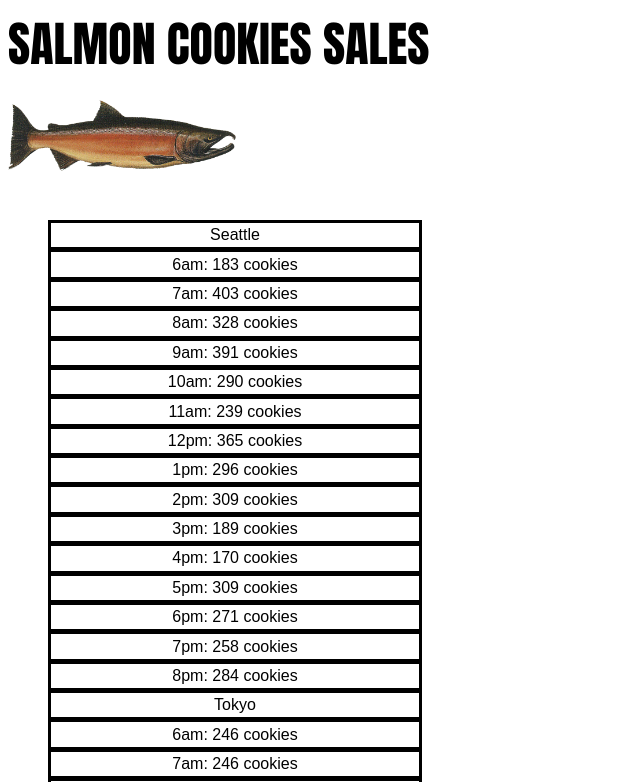
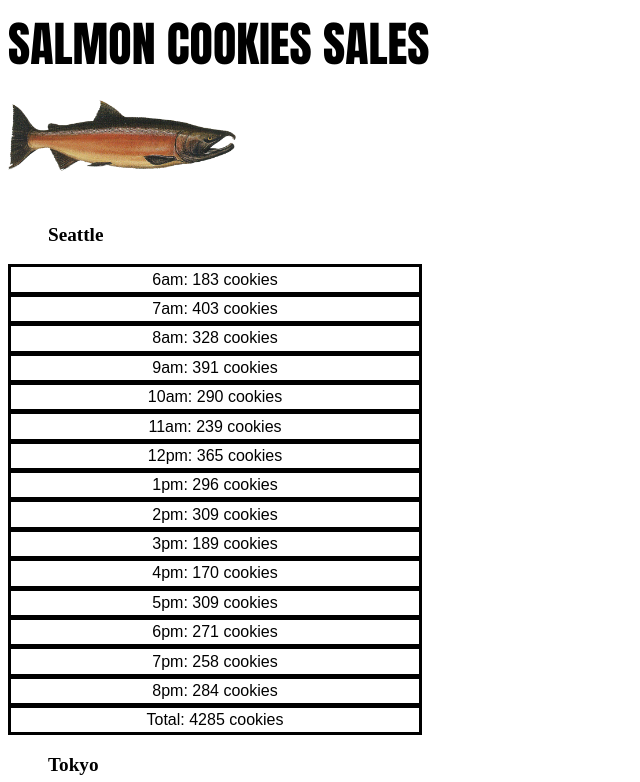
Before and after one commit to alexriverau/cookie-stand, a plain HTML site: page sales.html in a window 1280 px wide. Shown: the top 782 px of the page, without its empty margins (0-640 px from the left). Drawn offline with Linux system fonts and the light colour scheme.

Commit message:
added totals completed lab06

```diff
--- a/css/style.css
+++ b/css/style.css
@@ -25,6 +25,11 @@ img {
   margin-bottom: 30px;
 }
 
+ul {
+  font-weight: bolder;
+  font-size: larger;
+}
+
 li {
   font-family:sans-serif;
   list-style: none;
--- a/js/app.js
+++ b/js/app.js
@@ -35,54 +35,66 @@ let storeLocations = [
     minCust: 23,
     maxCust: 65,
     avgCookies: 6.3,
+    totalCookies: 0,
   },
   {
     location: 'Tokyo',
     minCust: 3,
     maxCust: 24,
     avgCookies: 1.2,
+    totalCookies: 0,
   },
   {
     location: 'Dubai',
     minCust: 11,
     maxCust: 38,
     avgCookies: 3.7,
+    totalCookies: 0,
   },
   {
     location: 'Paris',
     minCust: 20,
     maxCust: 38,
     avgCookies: 2.3,
+    totalCookies: 0,
   },
   {
     location: 'Lima',
     minCust: 2,
     maxCust: 16,
     avgCookies: 4.6,
+    totalCookies: 0,
   },
 ];
 
 function locationSales(location) {
   for (let i = 0; i < storeLocations.length; i++) {
     let storeLocation = storeLocations[i];
-    let cityLi = document.createElement('li');
-    cityLi.innerText = `${storeLocation.location}`;
-    document.getElementById('city').appendChild(cityLi);
-    for (let i = 0; i < storeHours.length; i++) {
-      let storeHour = storeHours[i];
+
+    let cityUl = document.createElement('ul');
+    cityUl.innerText = `${storeLocation.location}`;
+    document.getElementById('city').appendChild(cityUl);
+
+    for (let j = 0; j < storeHours.length; j++) {
+      let storeHour = storeHours[j];
       // console.log(storeHour);
       let randCustomer = Math.round(
         location.minCust + Math.random() * (location.maxCust - location.minCust)
       );
       // console.log(randCustomer);
       let randAvg = Math.round(randCustomer * location.avgCookies);
+      storeLocation.totalCookies += randAvg;
       // console.log(randAvg);
       let storeSales = `${storeHour} ${randAvg} cookies`;
       // console.log(storeSales);
+
       let salesLi = document.createElement('li');
       salesLi.innerText = `${storeSales}`;
       document.getElementById('city').appendChild(salesLi);
     }
+    let locationTotal = document.createElement('li');
+    locationTotal.innerText = `Total: ${storeLocation.totalCookies} cookies`;
+    document.getElementById('city').appendChild(locationTotal);
   }
 }
 locationSales(storeLocations[0]);
--- a/sales.html
+++ b/sales.html
@@ -11,7 +11,7 @@
     <header>SALMON COOKIES SALES</header>
     <img src="./img/salmon.png" alt="Salmon Fish" />
     <main>
-      <ul id="city"></ul>
+      <div id="city"></div>
     </main>
     <script src="./js/app.js"></script>
   </body>
```
